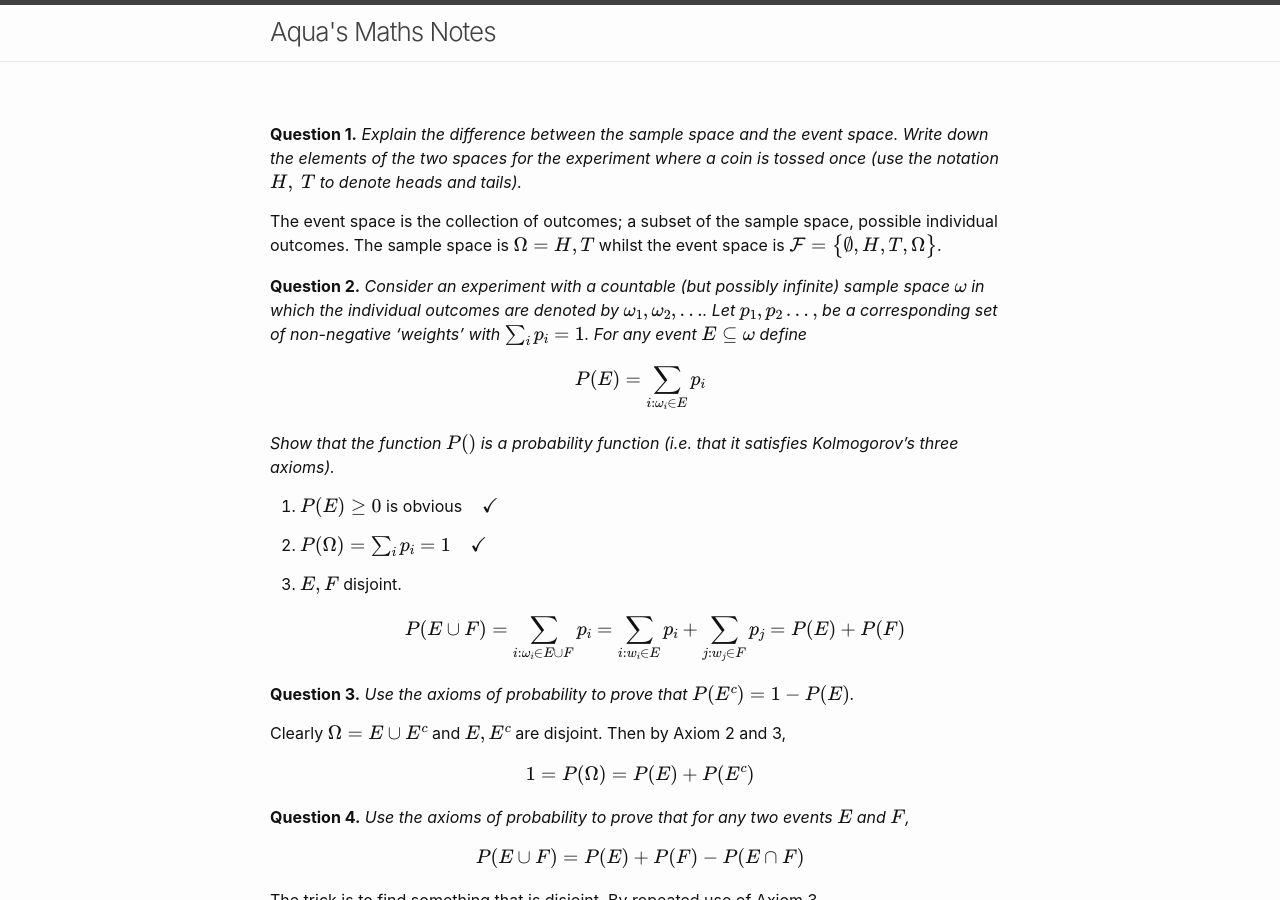
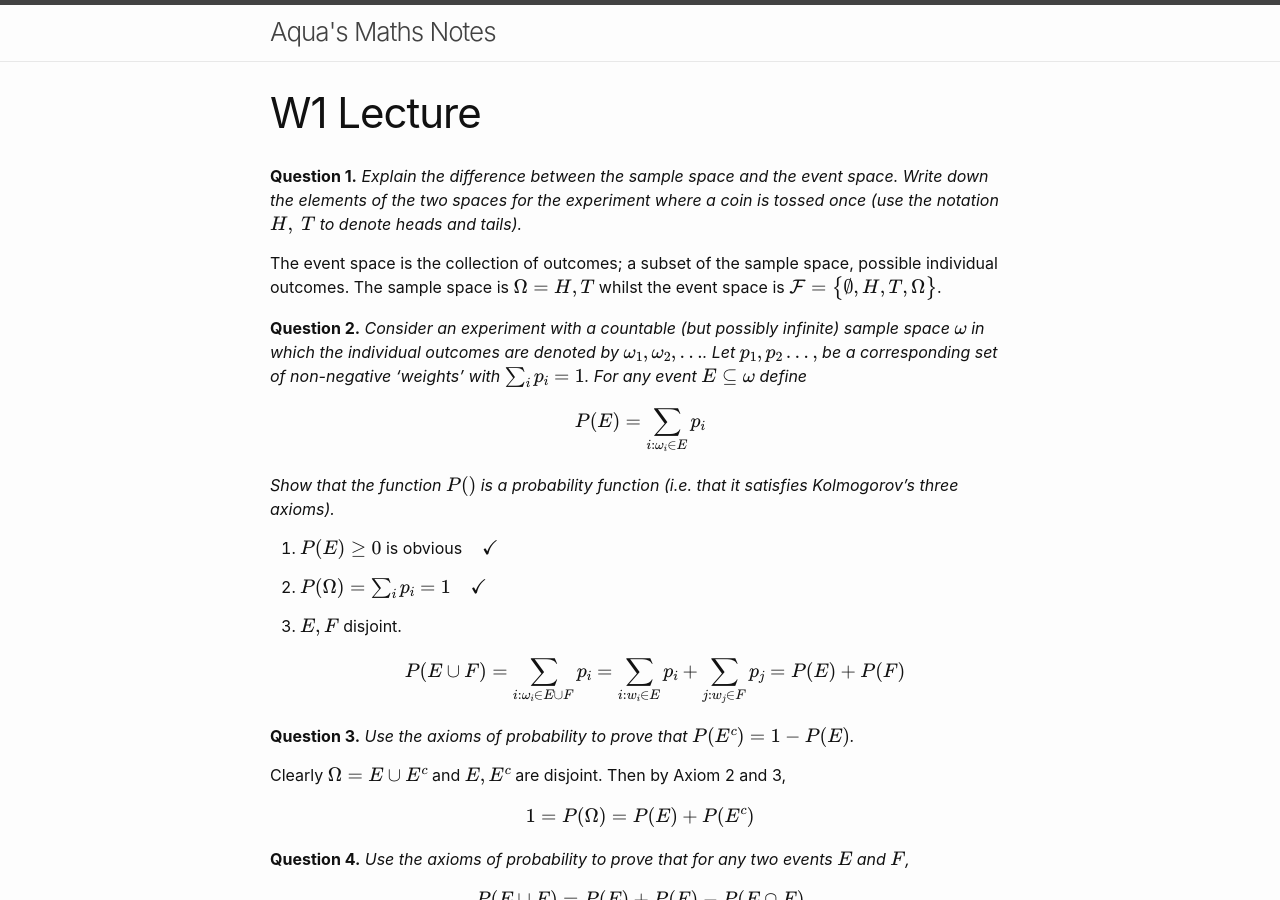
Before and after one commit to zcahamo/zcahrmo.github.io, a Jekyll site: the page built from MATH0057W1.md, in a window 1280 px wide and 900 px high. Built offline with Jekyll 4.4.1, drawn with Linux system fonts in a browser that asks for light colours; our own code applies the rules of GitHub Pages for plain Markdown files.

Commit message:
Update MATH0057W1.md

```diff
--- a/MATH0057W1.md
+++ b/MATH0057W1.md
@@ -1,3 +1,8 @@
+---
+title: "W1 Lecture"
+section: "MATH0057"
+---
+
 **Question 1.** *Explain the difference between the sample space and the
 event space. Write down the elements of the two spaces for the
 experiment where a coin is tossed once (use the notation $H,\ T$ to
```
